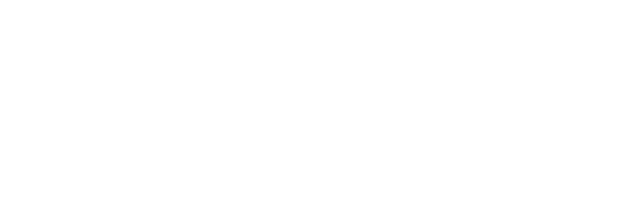
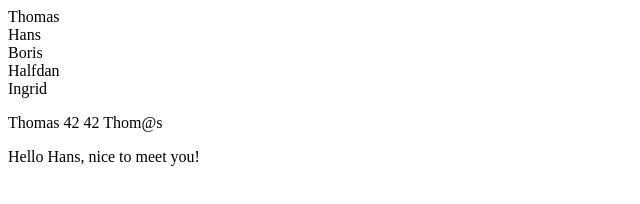
Before and after one commit to spngsbrg/ITA-E25a, a plain HTML site: page modul-02/liveCode/index.html in a window 1280 px wide. Shown: the whole page, without its empty margins (0-640 px from the left). Drawn offline with Linux system fonts and the light colour scheme.

Commit message:
Post-teaching

```diff
--- a/modul-02/liveCode/index.html
+++ b/modul-02/liveCode/index.html
@@ -5,5 +5,79 @@
     <meta name="viewport" content="width=device-width, initial-scale=1.0" />
     <title>Live Code w. JS</title>
   </head>
-  <body></body>
+  <body>
+    <div id="persons"></div>
+    <script>
+      const person = {
+        name: "Thomas",
+        age: 41,
+        height: 170,
+        sayHello: function (name) {
+          console.log("Hello " + name + ", nice to meet you!");
+          document.write(
+            "<div class='greeting'> Hello " + name + ", nice to meet you!</div>"
+          );
+        },
+      };
+
+      const person0 = {
+        name: "Thomas",
+        age: 41,
+        height: 170,
+      };
+
+      const person1 = {
+        name: "Hans",
+        age: 43,
+        height: 180,
+      };
+      const person2 = {
+        name: "Boris",
+        age: 25,
+        height: 168,
+      };
+      const person3 = {
+        name: "Halfdan",
+        age: 52,
+        height: 195,
+      };
+      const person4 = {
+        name: "Ingrid",
+        age: 38,
+        height: 165,
+      };
+
+      document.write("<p>");
+      document.write(person.name);
+      document.write(" ");
+      document.write(person.age + 1);
+      document.write(" ");
+      person.age = person.age + 1;
+      //person.age ++;
+      document.write(person.age);
+      //NEJ:
+      //person = "Thomas";
+
+      //JA:
+      person.name = "Thom@s";
+      document.write(" ");
+      document.write(person.name);
+      document.write("</p>");
+
+      person.sayHello("Hans");
+
+      let personsArray = [person0, person1, person2, person3, person4];
+
+      let personsDiv = document.getElementById("persons");
+
+      let personsHTML = "";
+
+      for (let i = 0; i < personsArray.length; i++) {
+        personsHTML += "<div>" + personsArray[i].name + "</div>";
+      }
+      console.log(personsDiv);
+      console.log(personsHTML);
+      personsDiv.innerHTML = personsHTML;
+    </script>
+  </body>
 </html>
```
Also changed, not shown: modul-02/DOM-manipulation/Data/data.json (+7 -0 lines), modul-02/DOM-manipulation/Scripts/jsonLoadScript.js (+27 -0 lines), modul-02/DOM-manipulation/index.html (+3 -2 lines), modul-02/JS-intro/index.html (+46 -5 lines).
